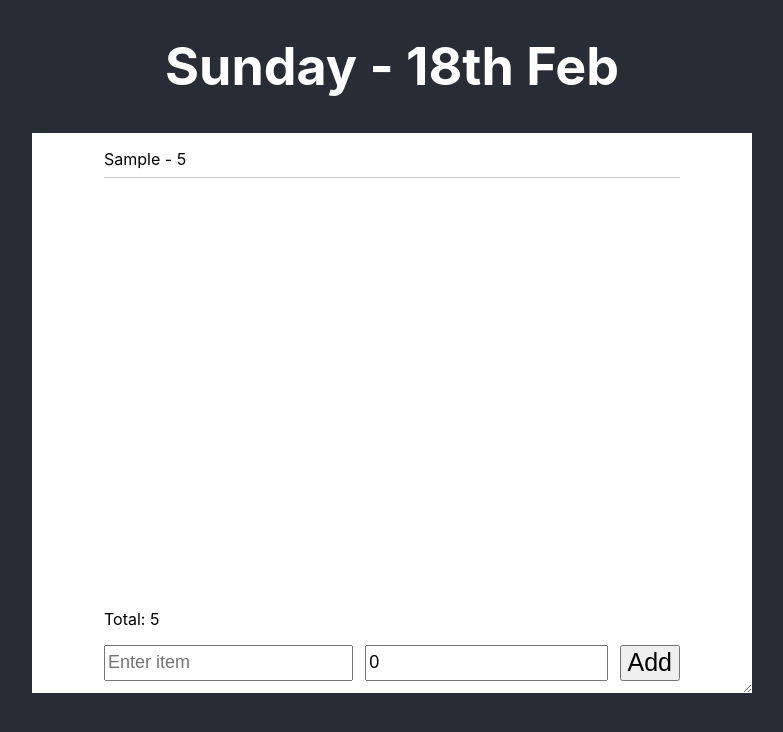
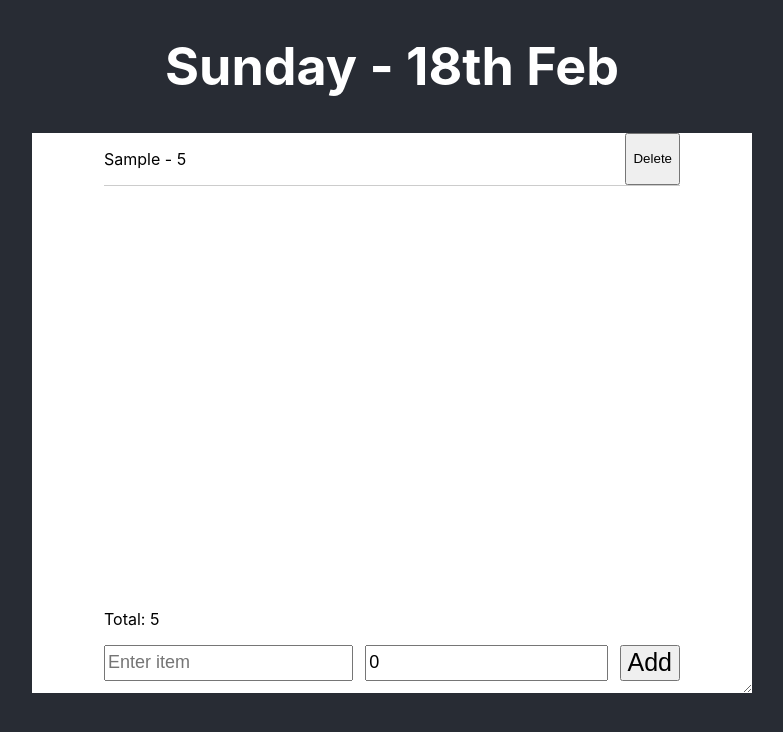
Before and after one commit to shpiyu/ledger, a React (Create React App) app: page / in a window 1280 px wide. Both pictures are taken after typing "Sample", "5" into the empty fields and a click on the button "Add". Shown: the top 732 px of the page, without its empty margins (248-1031 px from the left). Built offline with nearby package versions, Linux system fonts and the light colour scheme.

Commit message:
delete item from ledger

```diff
--- a/src/App.css
+++ b/src/App.css
@@ -68,9 +68,15 @@ body {
 }
 
 .item {
+  display: flex;
+  justify-content: space-between;
   width: 100%;
   border-bottom: 1px solid #ccc;
-  padding-bottom: 8px;
+  /* padding-bottom: 8px; */
+}
+
+.item p {
+  display: inline;
 }
 
 .ledger .input-container {
--- a/src/App.js
+++ b/src/App.js
@@ -23,6 +23,10 @@ function App() {
     return `${weekday} - ${day}${suffix} ${month}`;
   }
 
+  /**
+   * Callback for add button. Adds item to list and resets input fields.
+   * @param {*} e
+   */
   const handleAdd = (e) => {
     e.preventDefault();
     setItems([...items, { item, amount }]);
@@ -30,6 +34,26 @@ function App() {
     setAmount(0);
   }
 
+  /**
+   * Callback for delete button. Deletes item from list.
+   * @param {*} e
+   */
+  const handleDelete = (e) => {
+    e.preventDefault();
+    const item = e.target.value;
+    for (let i = 0; i < items.length; i++) {
+      if (items[i].item === item) {
+        const newItems = items.slice();
+        newItems.splice(i, 1);
+        setItems(newItems);
+        break;
+      }
+    }
+  }
+
+  /**
+   * Callback for previous day button. Sets date to previous day.
+   */
   const handlePrevDay = () => {
     setDate(prevDate => {
       const newDate = new Date(prevDate);
@@ -38,6 +62,9 @@ function App() {
     });
   }
 
+  /**
+   * Callback for next day button. Sets date to next day.
+   */
   const handleNextDay = () => {
     setDate(currDate => {
       const newDate = new Date(currDate);
@@ -59,7 +86,10 @@ function App() {
         <div className='ledger'>
           <div className='items'>
             {items.map((item, index) => (
-              <p className='item' key={index}>{item.item} - {item.amount}</p>
+              <div className='item' key={index}>
+                <p>{item.item} - {item.amount}</p>
+                <button value={item.item} onClick={handleDelete}>Delete</button>
+              </div>
             ))}
           </div>
           <div className='input-container'>
```
